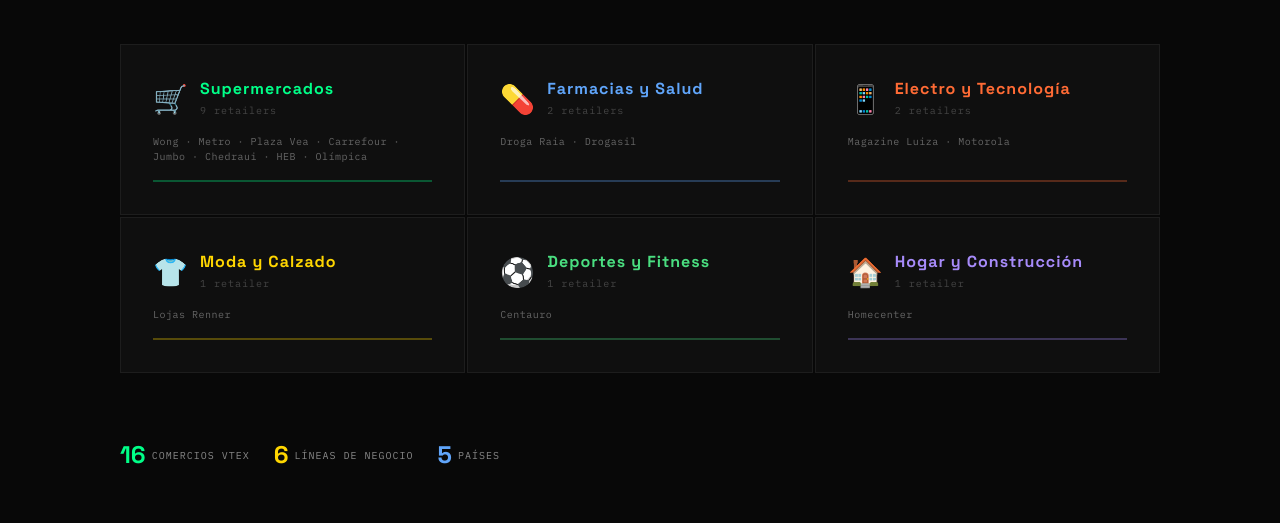
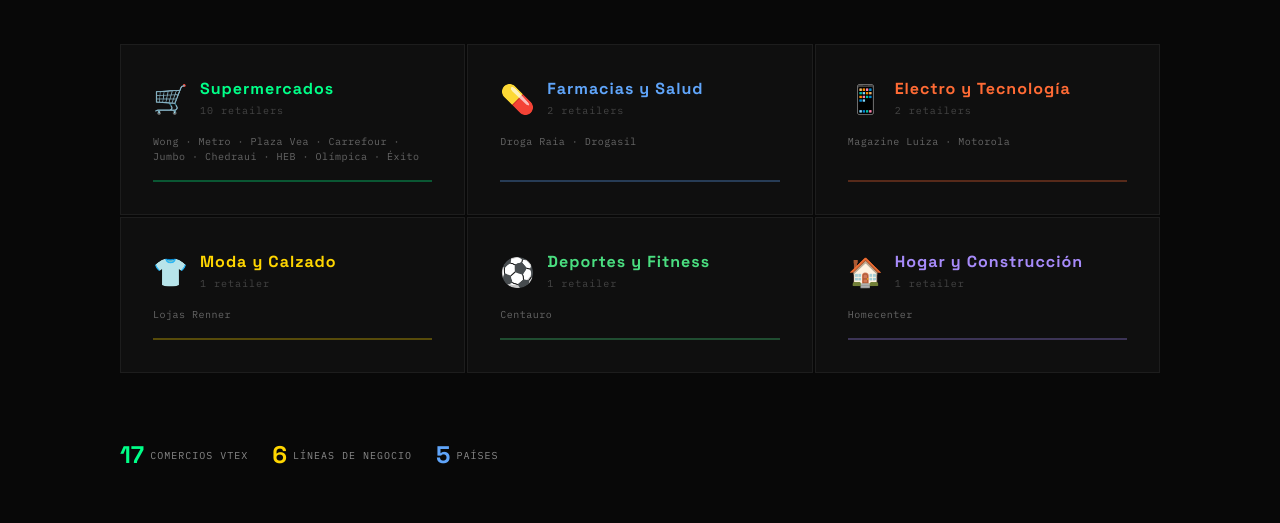
Before and after one commit to Treevu-ai/cli-market-world, a Next.js app in the folder landing/: page / in a window 1280 px wide. Shown: the part 2140-2663 px from the top of the page. Built offline with nearby package versions, Linux system fonts and the light colour scheme.

Commit message:
feat: add Exito Colombia to supermarkets line (17 retailers total)

```diff
--- a/landing/components/Lines.tsx
+++ b/landing/components/Lines.tsx
@@ -2,8 +2,8 @@ const lines = [
   {
     emoji: "🛒",
     name: "Supermercados",
-    count: 9,
-    stores: "Wong · Metro · Plaza Vea · Carrefour · Jumbo · Chedraui · HEB · Olímpica",
+    count: 10,
+    stores: "Wong · Metro · Plaza Vea · Carrefour · Jumbo · Chedraui · HEB · Olímpica · Éxito",
     color: "#00FF88",
   },
   {
@@ -91,7 +91,7 @@ export default function Lines() {
 
       <div className="flex flex-col sm:flex-row items-start sm:items-center gap-3 sm:gap-[24px] pt-4">
         <div className="flex items-center gap-[6px]">
-          <span className="font-grotesk text-[20px] sm:text-[24px] font-bold text-[#00FF88]">16</span>
+          <span className="font-grotesk text-[20px] sm:text-[24px] font-bold text-[#00FF88]">17</span>
           <span className="font-ibm-mono text-[9px] sm:text-[10px] text-[#888888] tracking-[1px]">COMERCIOS VTEX</span>
         </div>
         <div className="flex items-center gap-[6px]">
```
Also changed, not shown: 2 other files (tests, documents, lock files or other folders).
